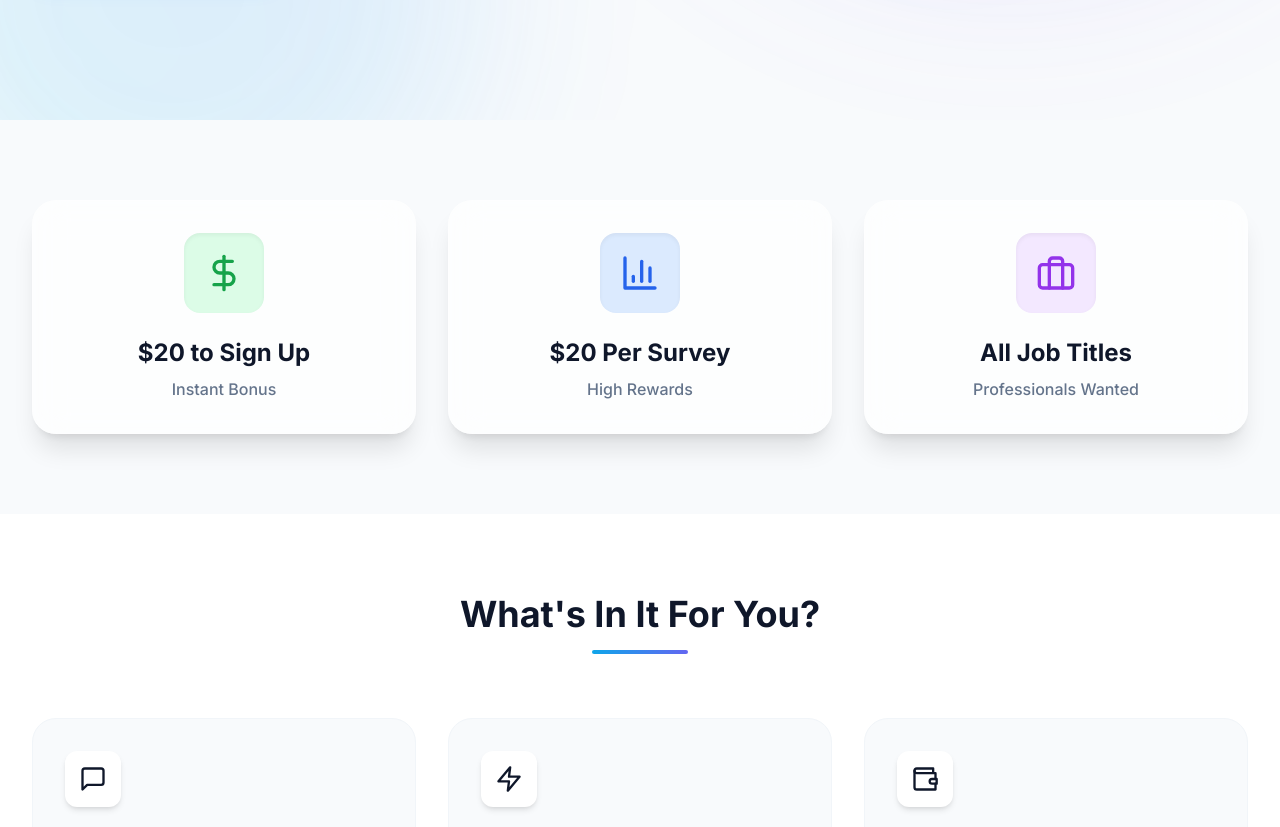
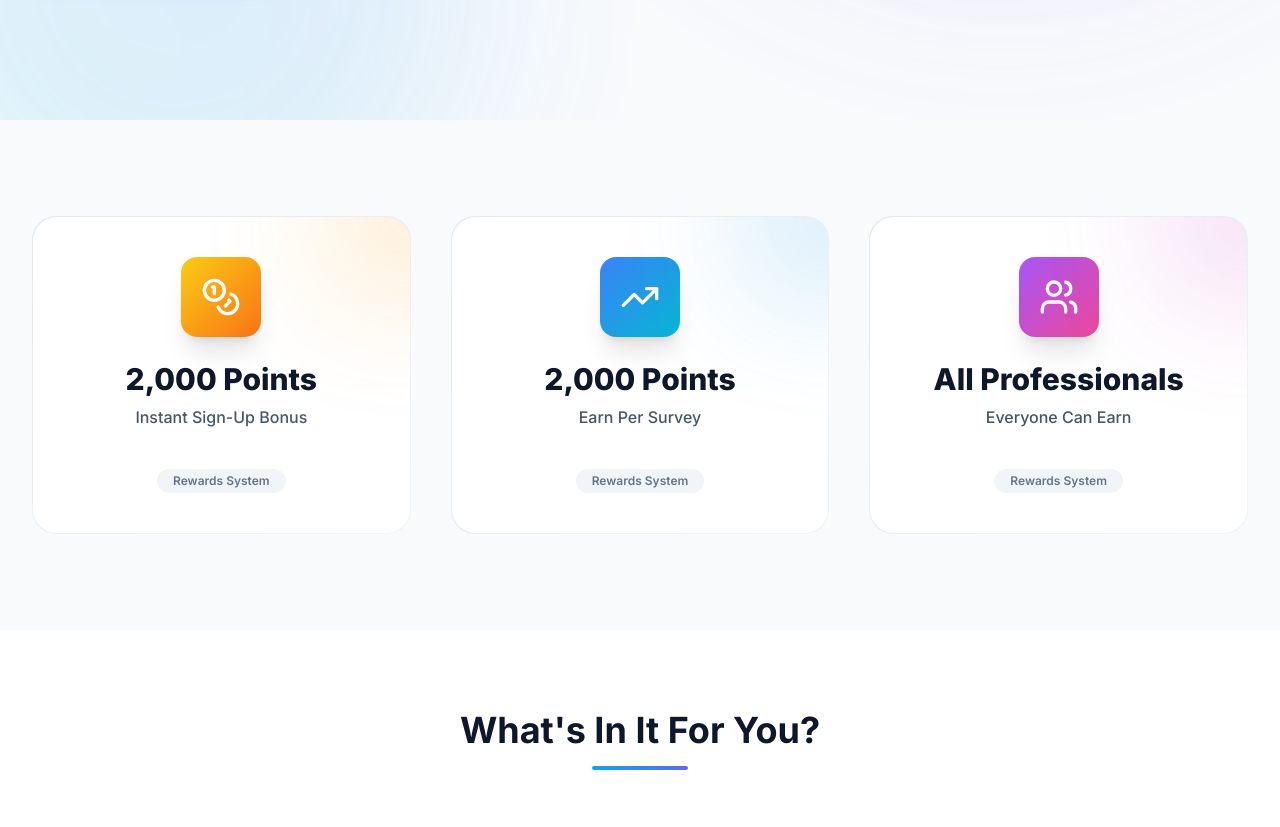
Before and after one commit to pariarul/People-Pulse, a Next.js app: page / in a window 1280 px wide. Shown: the part 680-1507 px from the top of the page. Built offline with nearby package versions, Linux system fonts and the light colour scheme.

Commit message:
highlight changes

```diff
--- a/app/layout.js
+++ b/app/layout.js
@@ -1,22 +1,87 @@
 import { Inter } from "next/font/google";
 import "./globals.css";
 
-const inter = Inter({ subsets: ["latin"], variable: "--font-inter" });
+const inter = Inter({
+  subsets: ["latin"],
+  variable: "--font-inter",
+  display: "swap",
+});
 
 export const metadata = {
-  title: "People Pulse | Premium Business Research Panel",
-  description: "Join the exclusive panel for business professionals. Earn rewards for your expertise.",
+  title: {
+    default: "People Pulse | Earn Reward Points for Business Insights",
+    template: "%s | People Pulse",
+  },
+  description:
+    "People Pulse is a premium business research panel where professionals earn reward points for sharing insights through surveys and studies.",
+
+  keywords: [
+    "People Pulse",
+    "business research panel",
+    "paid surveys",
+    "earn reward points",
+    "professional surveys",
+    "market research",
+    "online surveys",
+    "earn points online",
+  ],
+
+  authors: [{ name: "People Pulse" }],
+  creator: "People Pulse",
+  publisher: "People Pulse",
+
+  robots: {
+    index: true,
+    follow: true,
+    googleBot: {
+      index: true,
+      follow: true,
+      "max-snippet": -1,
+      "max-image-preview": "large",
+      "max-video-preview": -1,
+    },
+  },
+
+  openGraph: {
+    title: "People Pulse | Earn Reward Points for Your Expertise",
+    description:
+      "Join People Pulse, a trusted research panel for professionals. Share insights, complete surveys, and earn reward points.",
+    url: "https://peoplepulse.com",
+    siteName: "People Pulse",
+    images: [
+      {
+        url: "/people_pulse_logo.png",
+        width: 1200,
+        height: 630,
+        alt: "People Pulse – Business Research Panel",
+      },
+    ],
+    locale: "en_US",
+    type: "website",
+  },
+
+  twitter: {
+    card: "summary_large_image",
+    title: "People Pulse | Earn Reward Points",
+    description:
+      "Get rewarded with points for participating in professional surveys and research studies.",
+    images: ["/people_pulse_logo.png"],
+  },
+
   icons: {
     icon: "/people_pulse_logo.png",
+    apple: "/people_pulse_logo.png",
   },
+
+  metadataBase: new URL("https://peoplepulse.com"),
 };
-
-
 
 export default function RootLayout({ children }) {
   return (
     <html lang="en">
-      <body className={`${inter.variable} font-sans antialiased text-slate-900 bg-slate-50 relative`}>
+      <body
+        className={`${inter.variable} font-sans antialiased text-slate-900 bg-slate-50 relative`}
+      >
         {children}
       </body>
     </html>
--- a/components/Highlights.jsx
+++ b/components/Highlights.jsx
@@ -1,51 +1,71 @@
 "use client";
 
-import { motion, useInView } from "framer-motion"
-import { DollarSign, BarChart3, Briefcase } from "lucide-react"
-import { useRef } from "react"
+import { motion } from "framer-motion";
+import { Coins, TrendingUp, Users } from "lucide-react";
 
 const Highlights = () => {
   const cards = [
     {
-      icon: DollarSign,
-      title: "$20 to Sign Up",
-      subtitle: "Instant Bonus",
-      color: "bg-green-100 text-green-600",
+      icon: Coins,
+      title: "2,000 Points",
+      subtitle: "Instant Sign-Up Bonus",
+      gradient: "from-yellow-400 to-orange-500",
     },
     {
-      icon: BarChart3,
-      title: "$20 Per Survey",
-      subtitle: "High Rewards",
-      color: "bg-blue-100 text-blue-600",
+      icon: TrendingUp,
+      title: "2,000 Points",
+      subtitle: "Earn Per Survey",
+      gradient: "from-blue-500 to-cyan-500",
     },
     {
-      icon: Briefcase,
-      title: "All Job Titles",
-      subtitle: "Professionals Wanted",
-      color: "bg-purple-100 text-purple-600",
+      icon: Users,
+      title: "All Professionals",
+      subtitle: "Everyone Can Earn",
+      gradient: "from-purple-500 to-pink-500",
     },
   ];
 
   return (
-    <section className="py-20 relative z-20">
+    <section className="py-24 relative z-20">
       <div className="max-w-7xl mx-auto px-4 sm:px-6 lg:px-8">
-        <div className="grid md:grid-cols-3 gap-8">
+        <div className="grid md:grid-cols-3 gap-10">
           {cards.map((card, index) => (
             <motion.div
               key={index}
-              initial={{ opacity: 0, y: 50 }}
+              initial={{ opacity: 0, y: 60 }}
               whileInView={{ opacity: 1, y: 0 }}
               viewport={{ once: true }}
               transition={{ delay: index * 0.2, duration: 0.6 }}
-              whileHover={{ y: -10, rotateX: 5 }}
-              className="glass p-8 rounded-3xl flex flex-col items-center text-center gap-6 group hover:shadow-2xl hover:shadow-blue-500/10 transition-all duration-300 transform perspective-1000"
+              whileHover={{ y: -12, scale: 1.03 }}
+              className="relative group rounded-3xl p-[1px] bg-gradient-to-br from-slate-200 to-slate-100 hover:shadow-2xl transition-all"
             >
-              <div className={`w-20 h-20 rounded-2xl ${card.color} flex items-center justify-center text-3xl shadow-inner group-hover:scale-110 transition-transform`}>
-                <card.icon className="w-10 h-10" />
-              </div>
-              <div>
-                <h3 className="text-2xl font-bold text-slate-900 mb-2">{card.title}</h3>
-                <p className="text-slate-500 font-medium">{card.subtitle}</p>
+              <div className="relative rounded-3xl bg-white p-10 h-full flex flex-col items-center text-center gap-6 overflow-hidden">
+                {/* Glow */}
+                <div
+                  className={`absolute -top-20 -right-20 w-40 h-40 bg-gradient-to-br ${card.gradient} opacity-20 blur-3xl`}
+                />
+
+                {/* Icon */}
+                <div
+                  className={`w-20 h-20 rounded-2xl bg-gradient-to-br ${card.gradient} flex items-center justify-center text-white shadow-xl group-hover:scale-110 transition-transform`}
+                >
+                  <card.icon className="w-10 h-10" />
+                </div>
+
+                {/* Text */}
+                <div>
+                  <h3 className="text-3xl font-extrabold text-slate-900 mb-2">
+                    {card.title}
+                  </h3>
+                  <p className="text-slate-600 font-medium">
+                    {card.subtitle}
+                  </p>
+                </div>
+
+                {/* Footer Tag */}
+                <span className="mt-4 inline-block text-xs font-semibold px-4 py-1 rounded-full bg-slate-100 text-slate-500">
+                  Rewards System
+                </span>
               </div>
             </motion.div>
           ))}
```
